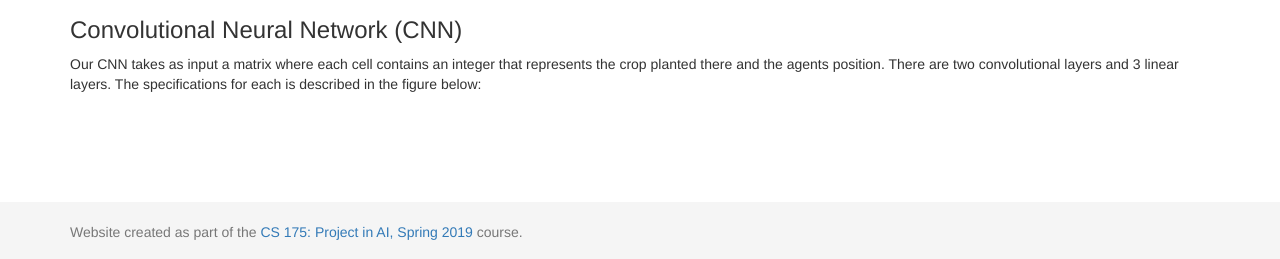
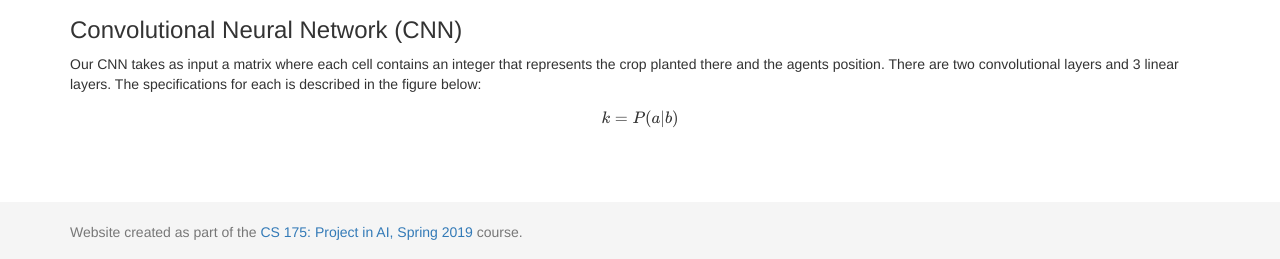
Before and after one commit to Farbod909/cs175-dont-starve, a Jekyll site: the page built from docs/final.md, in a window 1280 px wide. Shown: the part 638-897 px from the top of the page. Built offline with Jekyll 4.4.1, drawn with Linux system fonts in a browser that asks for light colours; our own code applies the rules of GitHub Pages for plain Markdown files; formulas are drawn with MathJax 3.

Commit message:
Update final.md

```diff
--- a/docs/final.md
+++ b/docs/final.md
@@ -19,3 +19,5 @@ Considering the large number of states, we believe Deep Q-Learning is necessary
 
 ### Convolutional Neural Network (CNN)
 Our CNN takes as input a matrix where each cell contains an integer that represents the crop planted there and the agents position. There are two convolutional layers and 3 linear layers. The specifications for each is described in the figure below:
+
+$$k = P(a|b)$$
```
